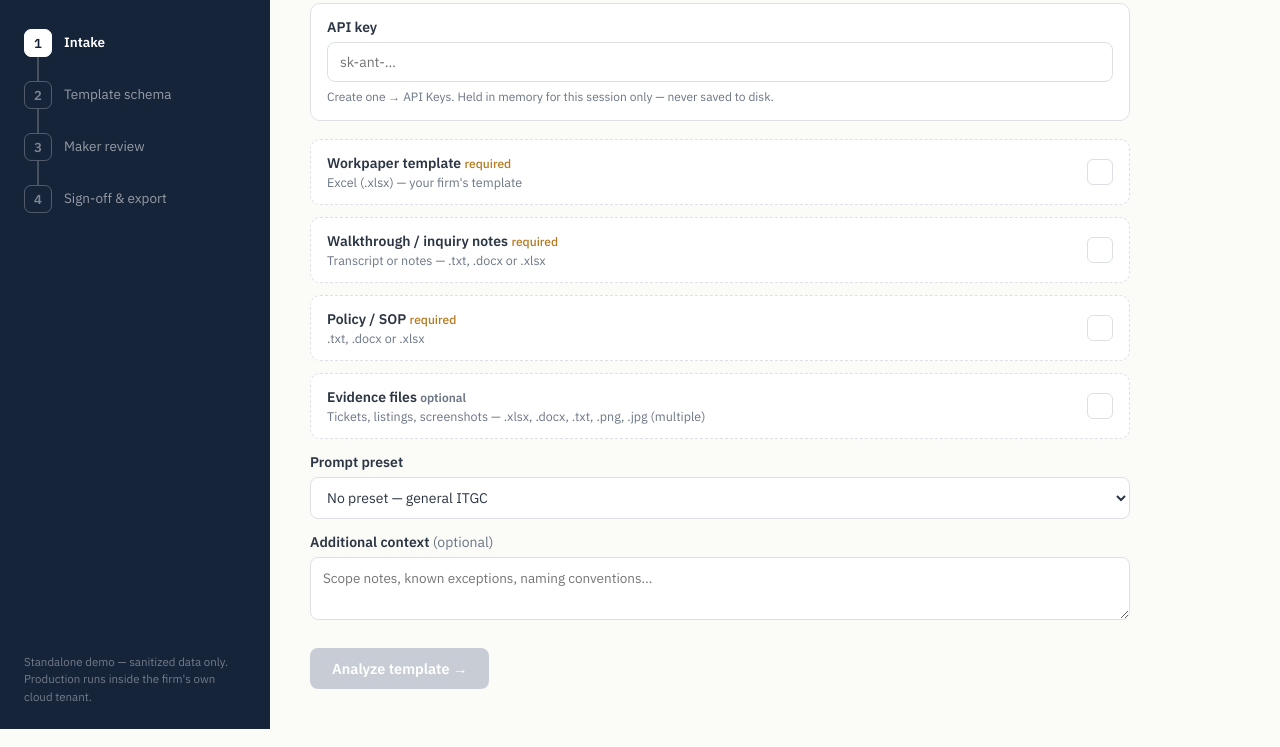
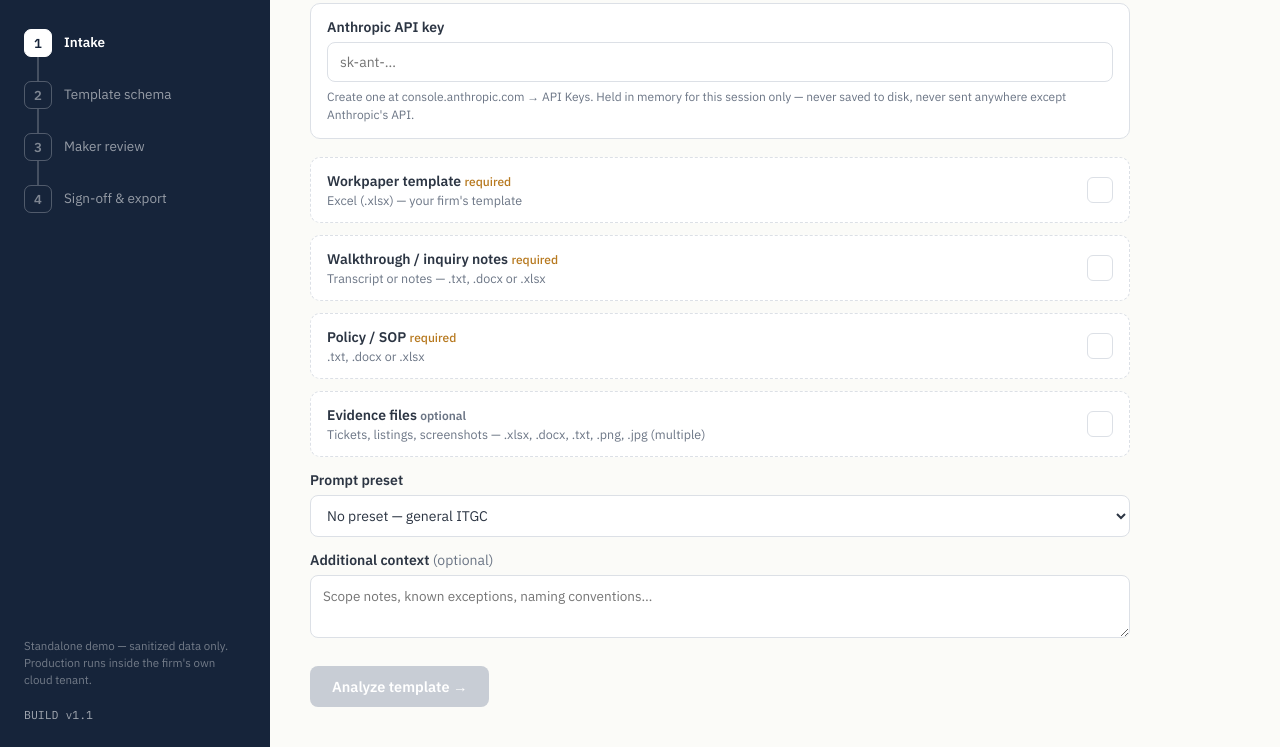
Before and after one commit to santoshdistro/DI_Workpaper, a plain HTML site: page index.html in a window 1280 px wide. Shown: the part 138-885 px from the top of the page. Drawn offline with nearby package versions, Linux system fonts and the light colour scheme.

Commit message:
Update API key references and add build version

```diff
--- a/index.html
+++ b/index.html
@@ -100,7 +100,7 @@
       <div class="sub">AI drafts. The maker concludes. Nothing enters the file without a tick.</div>
     </div>
     <div class="rail" id="rail"></div>
-    <div class="foot">Standalone demo — sanitized data only. Production runs inside the firm's own cloud tenant.</div>
+    <div class="foot">Standalone demo — sanitized data only. Production runs inside the firm's own cloud tenant.<br><br><span style="font-family:var(--mono);color:rgba(255,255,255,.6)">BUILD v1.1</span></div>
   </div>
 
   <div class="main">
@@ -115,10 +115,10 @@
         drafted as inquiry-only and flagged, never invented.</p>
 
       <div class="keybox">
-        <div class="lab">API key</div>
+        <div class="lab">Anthropic API key</div>
         <input type="password" id="apiKey" placeholder="sk-ant-…" autocomplete="off">
-        <div class="hint">Create one → API Keys. Held in memory for this session only —
-          never saved to disk.</div>
+        <div class="hint">Create one at console.anthropic.com → API Keys. Held in memory for this session only —
+          never saved to disk, never sent anywhere except Anthropic's API.</div>
       </div>
 
       <div class="upl" id="uTemplate"><div class="row"><div>
@@ -237,7 +237,7 @@
 
 async function callClaude(messages) {
   const key = $("apiKey").value.trim();
-  if (!key) throw new Error("Please paste your API key at the top of the intake screen first.");
+  if (!key) throw new Error("Please paste your Anthropic API key at the top of the intake screen first.");
   const response = await fetch("https://api.anthropic.com/v1/messages", {
     method: "POST",
     headers: {
@@ -770,6 +770,7 @@
 $("btnBack2").addEventListener("click", () => goStep(1));
 $("btnSign").addEventListener("click", () => {
   S.signedAt = new Date();
+  ["btnDlWp", "btnDlEv", "btnDlRec"].forEach((id) => { $(id).disabled = false; });
   $("signSummary").textContent = `Maker sign-off recorded ${S.signedAt.toLocaleString()}. ${acceptedCount()} of ${Object.keys(S.decisions).length} items accepted.` +
     (S.evidence.length === 0 ? " Implementation drafted as inquiry-only (limitation flagged — no evidence was provided)." : "");
   $("dlEvid").style.display = S.evidence.length ? "flex" : "none";
```
